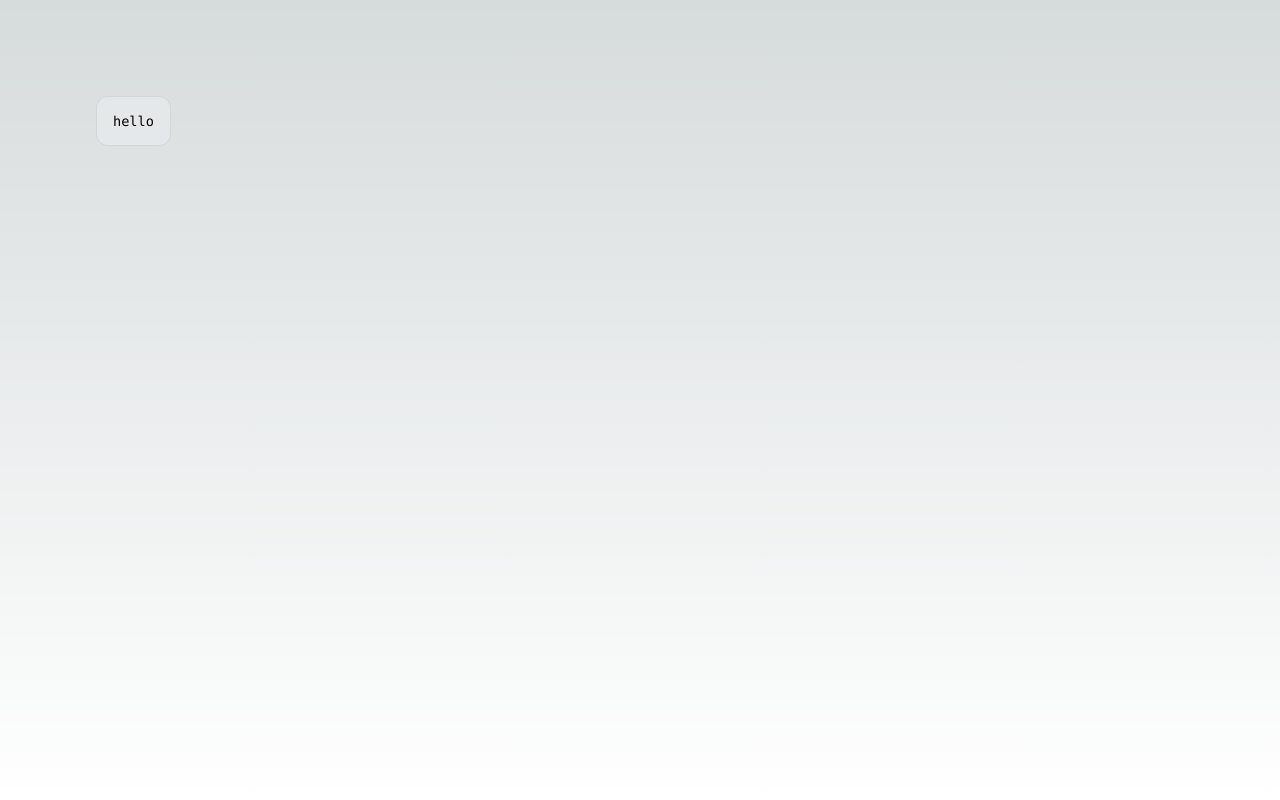
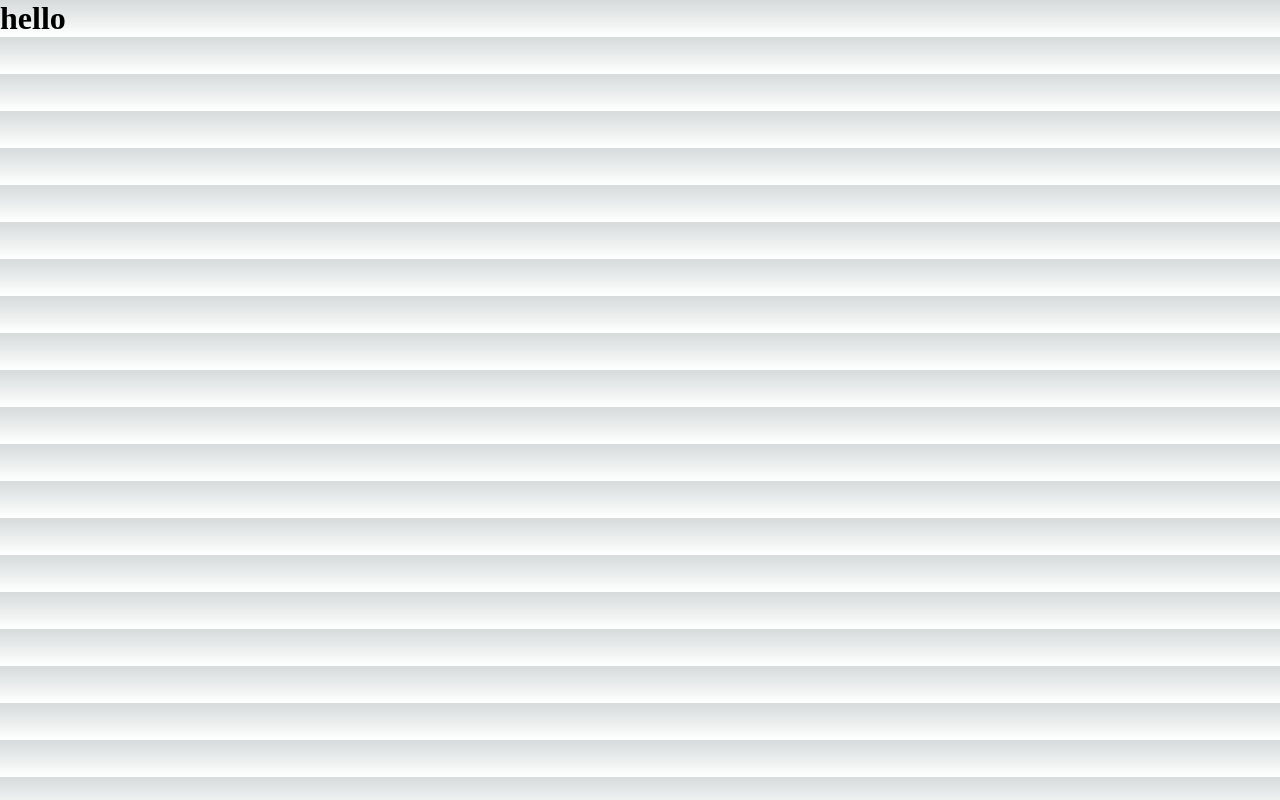
Before and after one commit to yktt-nuane/next-tailwind-mantaine, a Next.js app: page / in a window 1280 px wide. Built offline with nearby package versions, Linux system fonts and the light colour scheme.

Commit message:
initail commit

```diff
--- a/src/pages/api/hello.ts
+++ /dev/null
@@ -1,13 +0,0 @@
-// Next.js API route support: https://nextjs.org/docs/api-routes/introduction
-import type { NextApiRequest, NextApiResponse } from 'next'
-
-type Data = {
-  name: string
-}
-
-export default function handler(
-  req: NextApiRequest,
-  res: NextApiResponse<Data>
-) {
-  res.status(200).json({ name: 'John Doe' })
-}
--- a/src/pages/index.tsx
+++ b/src/pages/index.tsx
@@ -1,11 +1,10 @@
-import styles from '../styles/Home.module.css'
 
 export default function Home() {
   return (
     <>
-      <main className={styles.main}>
-        <div className={styles.description}>
-          <p>hello</p>
+      <main>
+        <div>
+          <h1>hello</h1>
         </div>
       </main>
     </>
```
